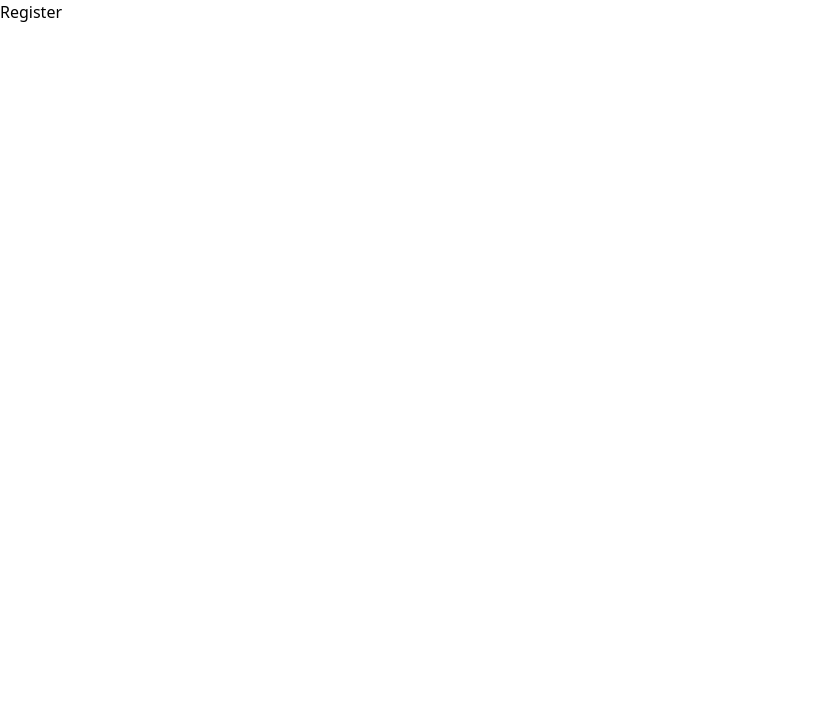
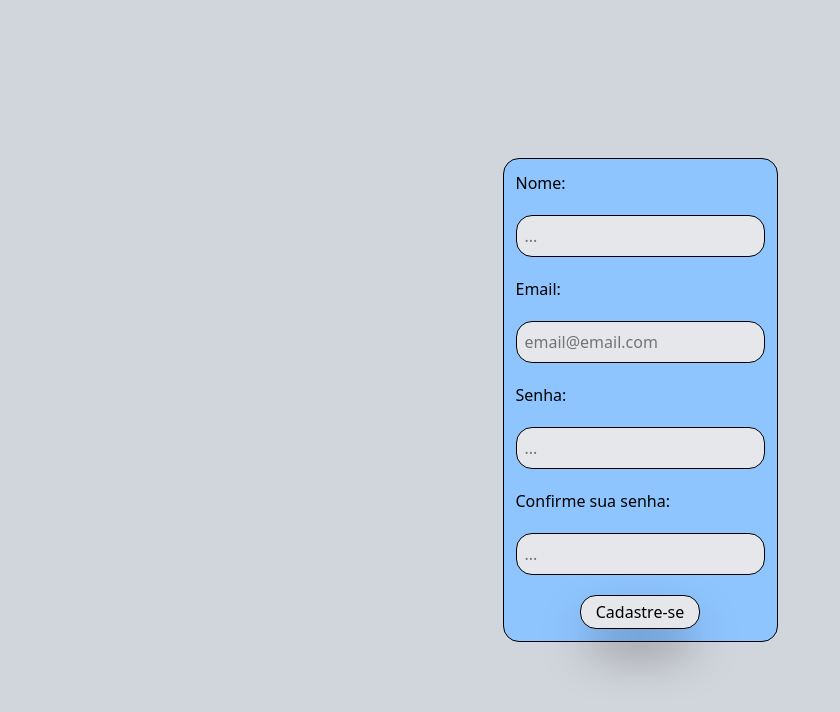
Before and after one commit to Levirroh/learning_react_node, a React (Vite) app in the folder to-do-list/: page /register in a window 1280 px wide. Shown: the top 712 px of the page, without its empty margins (0-840 px from the left). Built offline with nearby package versions, Linux system fonts and the light colour scheme.

Commit message:
feat: avanced Register page

```diff
--- a/to-do-list/src/Pages/Register.jsx
+++ b/to-do-list/src/Pages/Register.jsx
@@ -1,9 +1,23 @@
 import React from "react";
+import Submit from "../components/Submit"
+import Input from "../components/Input"
 
 function Register() {
     return(
-        <p>Register</p>
+        <section className="flex flex-col items-center justify-center bg-gray-300 h-dvh w-dvw">
+            <form className="flex flex-col bg-blue-300 border-1 p-3 gap-5 rounded-2xl">
+                <Input label="Nome:" placeholder="..."/>
+                <Input label="Email:" placeholder="email@email.com"/>
+                <Input label="Senha:" placeholder="..."/>
+                <Input label="Confirme sua senha:" placeholder="..."/>
+                <div className="flex items-center justify-center">
+                    <a href="http://localhost:5173/menu">
+                    <Submit text="Cadastre-se"/>
+                    </a>
+                </div>
+            </form>
+        </section>
     );
-}
+};
 
 export default Register;
```
